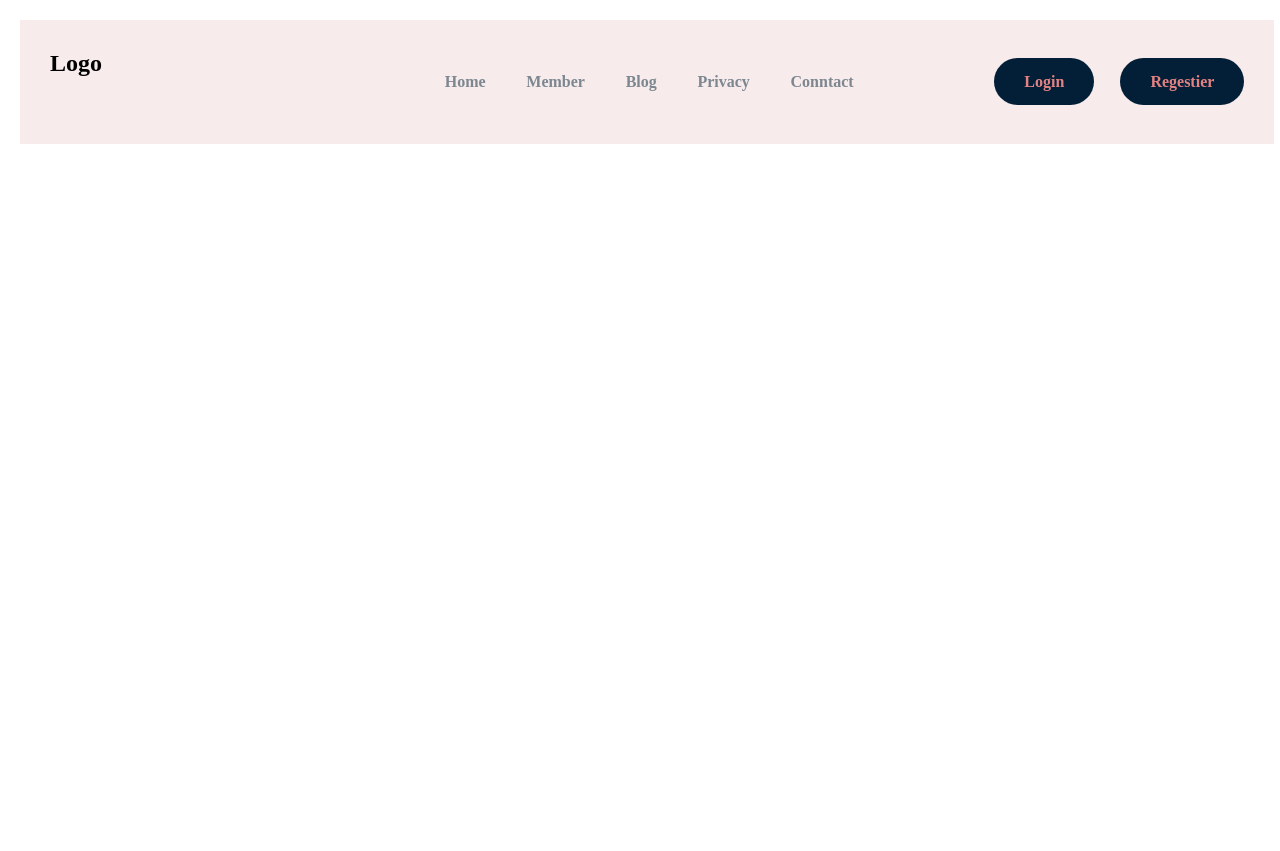
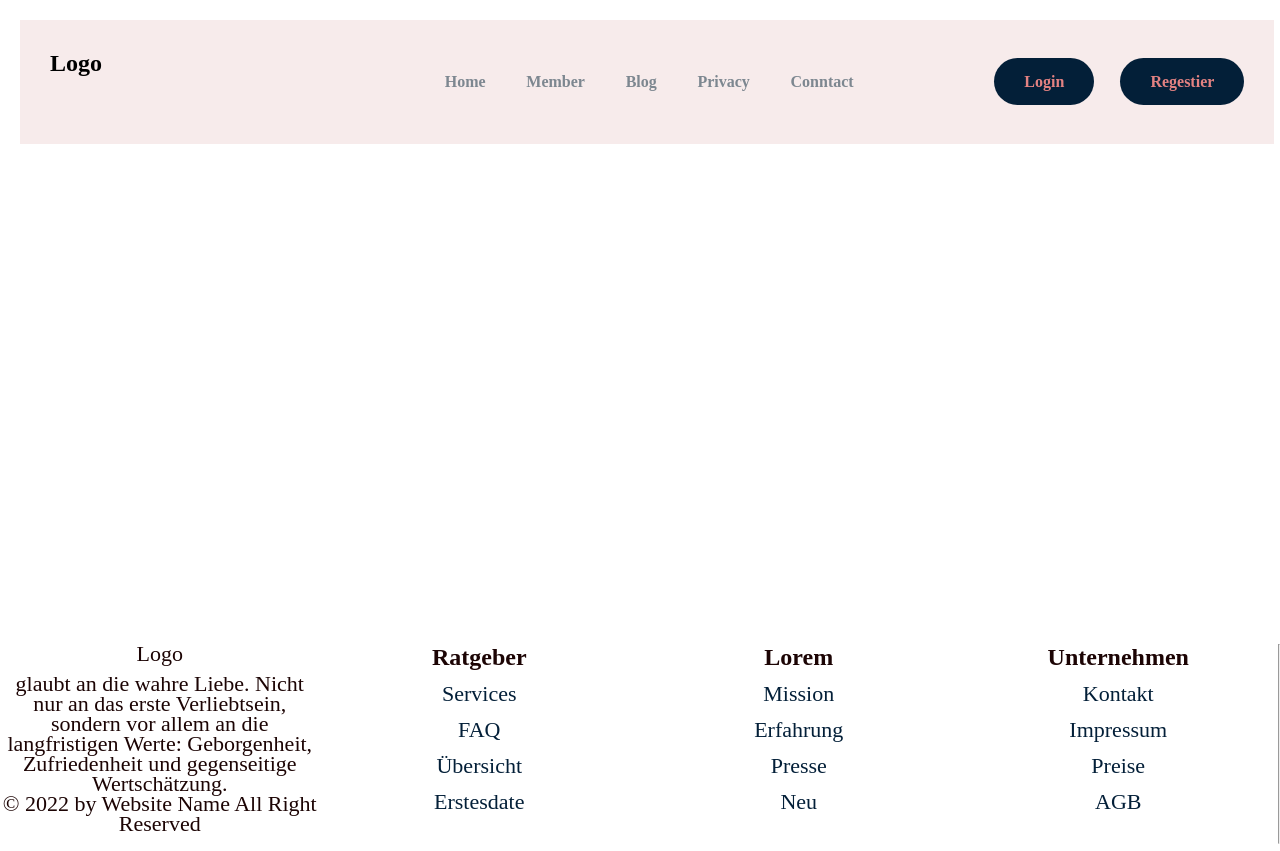
Before and after one commit to Karimdino/The-Final-Projekt, a plain HTML site: page index.html in a window 1280 px wide. Shown: the top 851 px of the page. Before the commit the page ends 800 px from the top, so only its background shows below. Drawn offline with Linux system fonts and the light colour scheme.

Commit message:
First footer

```diff
--- a/index.html
+++ b/index.html
@@ -58,7 +58,60 @@
 
 
     <!--Karim Footer-->
+    <footer>
+      <div class="end-footer"> <!--Start Container-->
 
+        <div class="footer-left">
+            <span class="footer-logo">Logo</span>
+            <div><p class="footer-para">glaubt an die wahre Liebe. Nicht nur an das erste Verliebtsein, sondern vor allem an die langfristigen Werte: Geborgenheit, Zufriedenheit und gegenseitige Wertschätzung.</p></div>
+            <div class="copy-right">
+              <p>&copy; 2022 by <span> Website Name</span> All Right Reserved </p>
+            </div>
+            <div class="social-icons">
+              <i class="fa-brands fa-facebook">  </i>
+              <i class="fa-brands fa-youtube">   </i>
+              <i class="fa-brands fa-instagram"> </i>
+            </div>
+        </div>
+
+        <div class="footer-middle">
+          <h2>Ratgeber</h2>
+          <ul>
+            <li>Services</li>
+            <li>FAQ</li>
+            <li>Übersicht</li>
+            <li>Erstesdate</li>
+          </ul>
+        </div>
+
+        <div class="footer-middle">
+          <h2>Lorem</h2>
+          <ul>
+            <li>Mission</li>
+            <li>Erfahrung</li>
+            <li>Presse</li>
+            <li>Neu</li>
+          </ul>
+        </div>
+
+        <div class="footer-right">
+          <h2>Unternehmen</h2>
+          <ul>
+            <li>Kontakt</li>
+            <li>Impressum</li>
+            <li>Preise</li>
+            <li>AGB</li>
+          </ul>
+        </div>
+
+
+          <hr>
+
+
+          </div>
+
+        </div> <!--End Container-->
+    </footer>
 
 
 
--- a/main.css/main.css
+++ b/main.css/main.css
@@ -57,10 +57,9 @@ body{
     display: none;
     transition: 0.2s;
     background: var(--primary-color);
-    transform: translateX(-50%);
     top: 25px;
     left: 50%;
-    border-radius: 5px;
+    border-radius: 33px;
     position: absolute;
 }
 .link:hover{
@@ -79,7 +78,7 @@ body{
     padding: 15px 30px;
     background: var(--grey-color);
     color: var(--white-color);
-    border-radius: 40px;
+    border-radius:30px;
     text-decoration: none;
     border: none;
     font-weight: bold;
@@ -101,3 +100,51 @@ body{
 
 
 /*Karim FOOTER*/
+footer{
+    padding-top:480px;
+    background-image: url();
+    position: relative;
+    background-size: cover;
+    text-align: center;
+}
+.end-footer{
+
+  display: flex;
+  color: rgb(28, 4, 4);
+  justify-content: center;
+  width: 100%;
+  height: 200px;
+  position: relative;
+
+}
+.footer-left{
+    width: 25%;
+    font-size: 22px;
+    line-height:20px;
+}
+.footer-para{
+    margin-top: 10px;
+}
+.footer-middle{
+    width: 25%;
+}
+.footer-right{
+    width: 25%;
+}
+.social-icons{
+    display: flex;
+    justify-content: center;
+    letter-spacing: 23px;
+    margin-top: 20px;
+
+}
+footer ul {
+    list-style: none;
+    margin-top:5px;
+}
+footer ul li{
+    margin-top: 10px;
+    cursor: pointer;
+    color: var(--grey-color);
+    font-size: 22px;
+}
```
